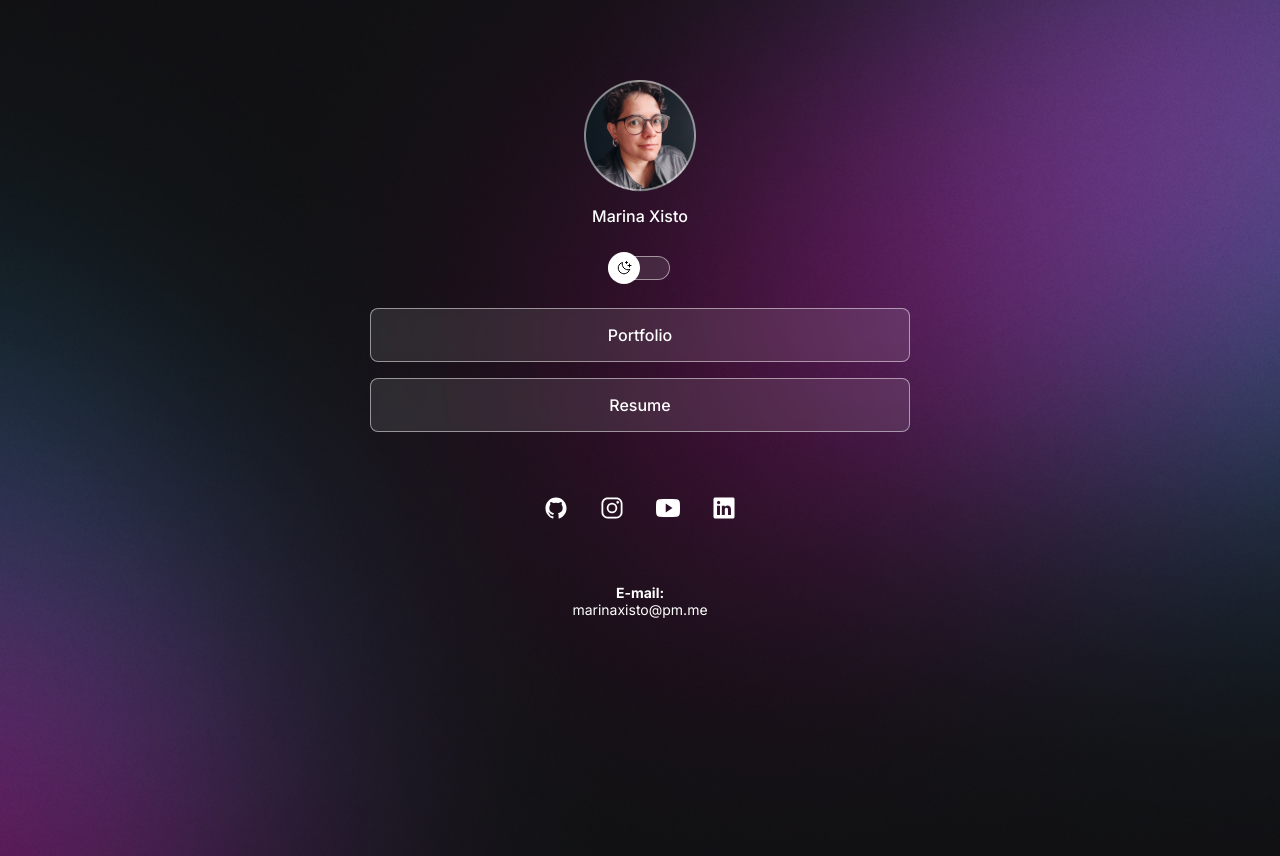
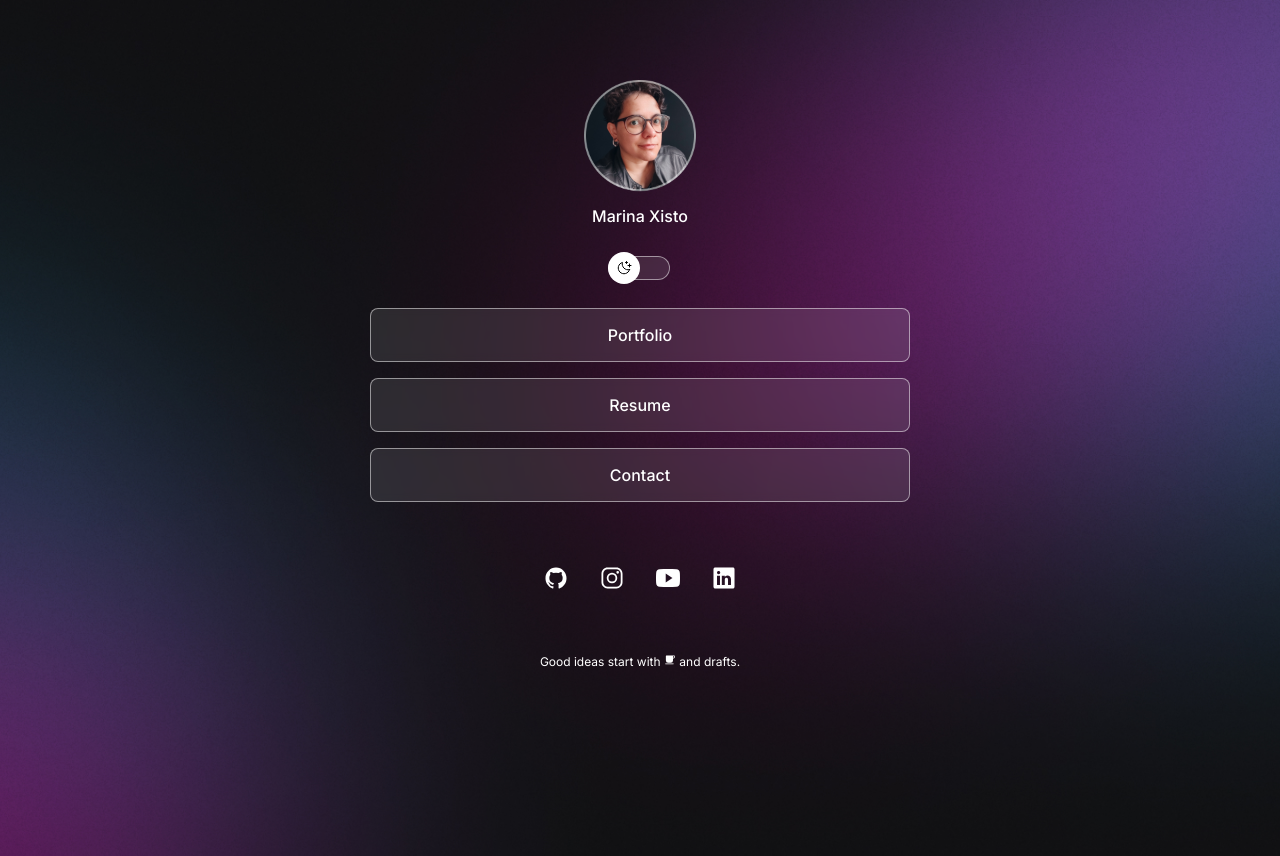
Before and after one commit to marinaxisto/links, a plain HTML site: page index.html in a window 1280 px wide. Drawn offline with nearby package versions, Linux system fonts and the light colour scheme.

Commit message:
links and footer update

```diff
--- a/index.html
+++ b/index.html
@@ -33,12 +33,9 @@
         <li>
           <a href="https://flowcv.com/resume/c7n685e8fb" target="_blank">Resume</a>
         </li>
-        <!-- <li>
-          <a href="#" target="_blank">Link 3</a>
+        <li>
+          <a href="mailto:marinaxisto@pm.me" target="_blank">Contact</a>
         </li>
-        <li>
-          <a href="#" target="_blank">Link 4</a>
-        </li> -->
       </ul>
       <div id="social-links">
         <a href="https://github.com/marinaxisto" target="_blank">
@@ -54,7 +51,7 @@
           <ion-icon name="logo-linkedin"></ion-icon>
         </a>
       </div>
-      <footer><p><b>E-mail:</b></p><p>marinaxisto@pm.me</p></footer>
+      <footer>Good ideas start with <ion-icon name="cafe"></ion-icon> and drafts.</footer>
     </div>
     <script
       type="module"
--- a/style.css
+++ b/style.css
@@ -159,7 +159,7 @@ ul li a:hover {
 footer {
   padding: 24px 0;
   text-align: center;
-  font-size: 14px;
+  font-size: 12px;
 }
 
 /* media queries */
```
